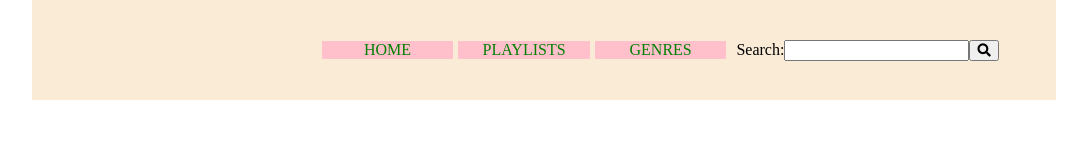
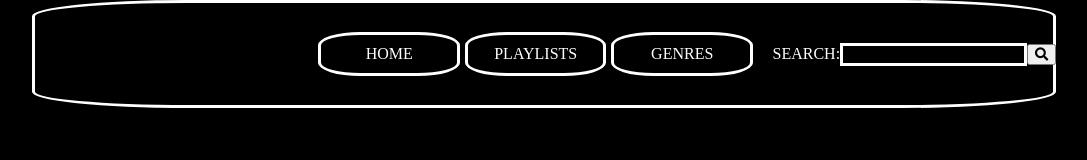
Before and after one commit to tomasrolandelli/tpintegrador, a plain HTML site: page index.html in a window 1280 px wide. Shown: the whole page, without its empty margins (96-1183 px from the left). Drawn offline with Linux system fonts and the light colour scheme.

Commit message:
modifico header

```diff
--- a/css/style.css
+++ b/css/style.css
@@ -3,39 +3,64 @@
 ul, ol {
     padding: 0;
     display: flex;
-    justify-content: space-evenly
+    justify-content: flex-start;
+    height: 100%;
+    padding: 2%;
 }
 li { list-style-type: none;
-    background-color: pink;
+    background-color: black;
     width: 100%;
     margin-left: 5px;
     display: flex;
     justify-content: center;
+    align-items: center;
+    border: solid 3px white;
+    justify-content: center;
+    border-radius: 30%;
+    height: 100%;
+    padding: 10px;
 }
-a { text-decoration: none; color: #000; }
 header{
     width: 100%;
     display: flex;
-    background-color: antiquewhite;
+    background-color: black;
     height: 100px;
     align-items: center;
+    border: solid 3px white;
+    border-radius: 15%;
+    justify-content: space-evenly;
+    padding: 5%;
 }
 .contendor{
     margin-left: 10%;
     margin-right: 10%;
 }
 nav{
-    width: 40%;
+    width: 50%;
 }
 figure{
-    width: 20%;
+    width: 15%;
 }
 .buscador{
     display: flex;
-    width: 20%;
+    flex-direction: row;
+    width: 25%;
     align-items: center;
     margin-left: 10px;
 }
 header a{
-    color: green
+    color: white;
+    text-decoration: none;
+    height: 100%;
 }
+.bodyindex{
+    background-color: black;
+}
+.bodyindex label{
+    color: white;
+}
+.buscador input{
+    background-color: black;
+    border: solid 3px white;
+    color: white;
+}
--- a/index.html
+++ b/index.html
@@ -7,7 +7,7 @@
     <link href="https://cdnjs.cloudflare.com/ajax/libs/font-awesome/5.15.2/css/all.min.css" rel="stylesheet">
 </head>
 
-<body>
+<body class="bodyindex">
     <div class="contendor">
         <header>
             <figure><img src=""></figure>
@@ -20,7 +20,7 @@
             </nav>
             <div class="buscador">
                 <form action="search-results.html" method="GET"></form>
-    <label>Search:</label>
+                <label>SEARCH:</label>
                 <input type="text" name="search" value="">
                 <button type="submit"><i class="fas fa-search"></i></button>
             </div>
```
Lines whose indentation alone changed are shown as unchanged.
